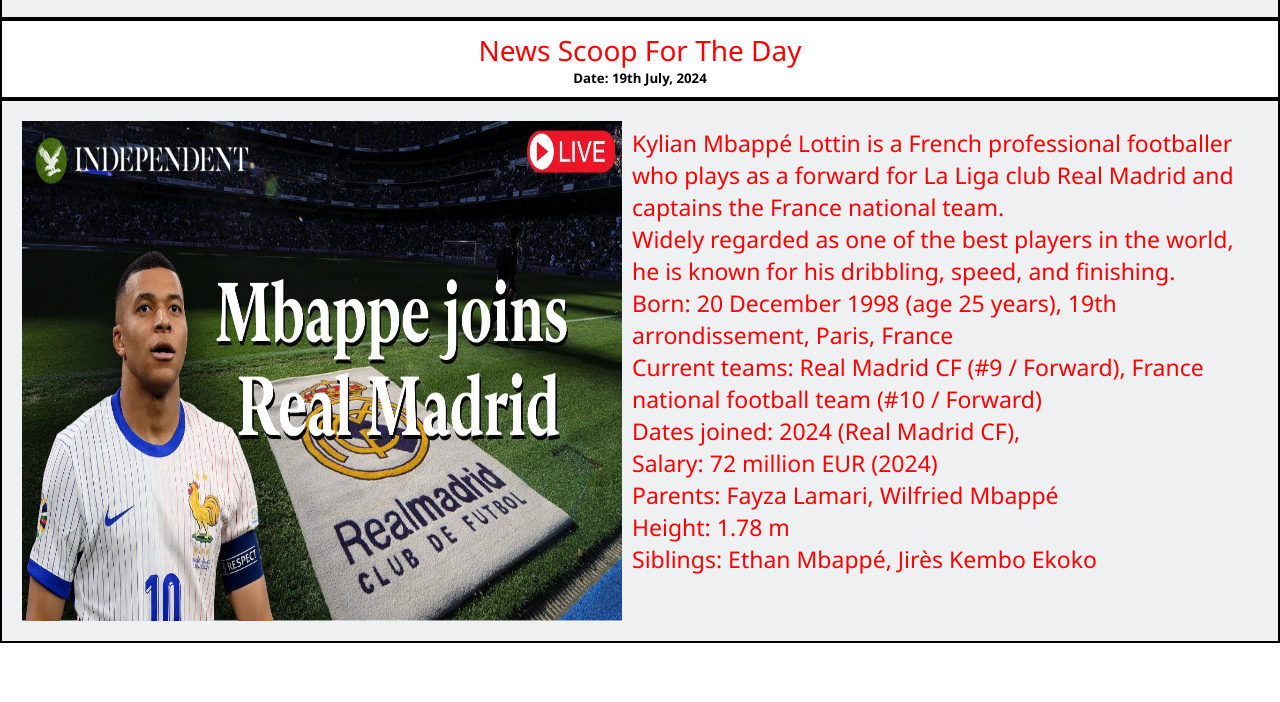
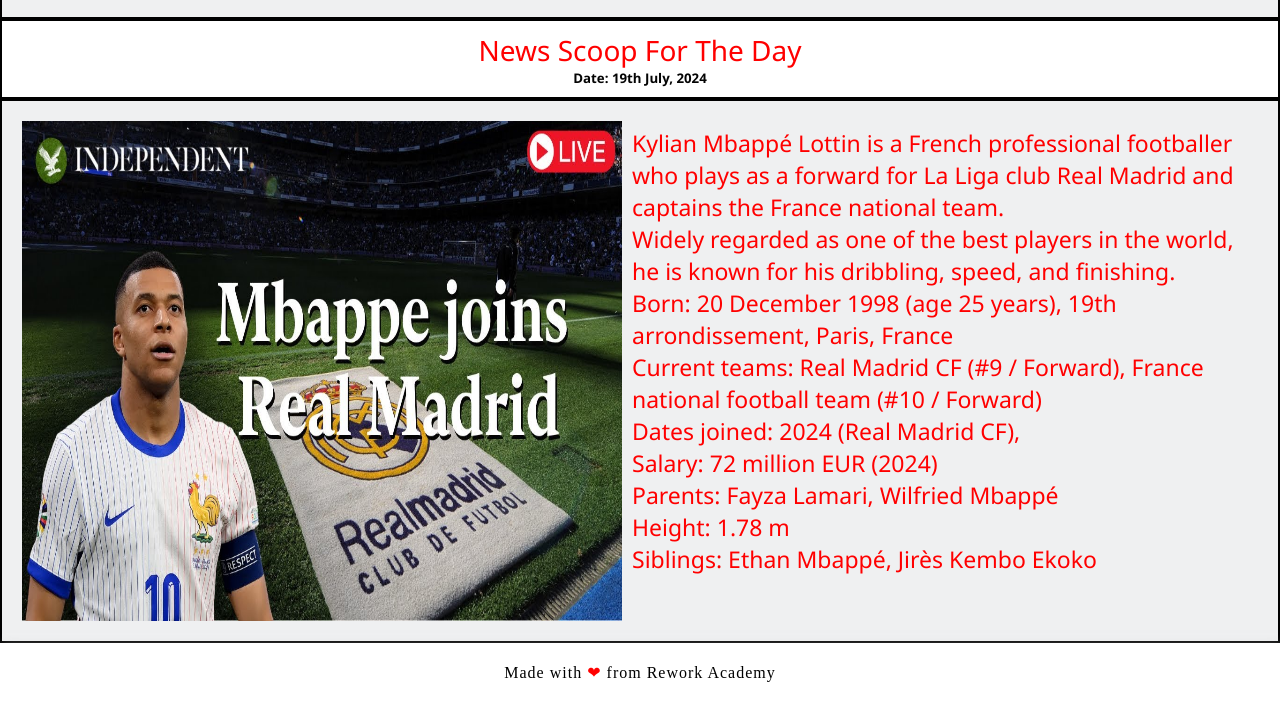
Before and after one commit to Idrisnas/class-work, a plain HTML site: page news.html in a window 1280 px wide. Shown: the part 525-1227 px from the top of the page. Before the commit the page ends 1168 px from the top, so only its background shows below. Drawn offline with Linux system fonts and the light colour scheme.

Commit message:
no comment

```diff
--- a/news.css
+++ b/news.css
@@ -47,3 +47,14 @@ padding: 10px;
     font-size: 23px;
     font-family: 'Segoe UI', Tahoma, Geneva, Verdana, sans-serif;
 }
+.footer_sect {
+    padding: 20px;
+    box-shadow: 2px 2px 10px rgba(209, 209, 209, 0.5);
+    text-align: center;
+  }
+  .footer_sect p {
+    letter-spacing: 1px;
+  }
+  .footer_sect p span {
+    color: red;
+  }
--- a/news.html
+++ b/news.html
@@ -27,5 +27,9 @@
             Height: 1.78 m <br>
             Siblings: Ethan Mbappé, Jirès Kembo Ekoko</p>
     </div>
+
+    <footer class="footer_sect">
+        <p>Made with <span>❤</span> from Rework Academy</p>
+      </footer>
 </body>
 </html>
```
